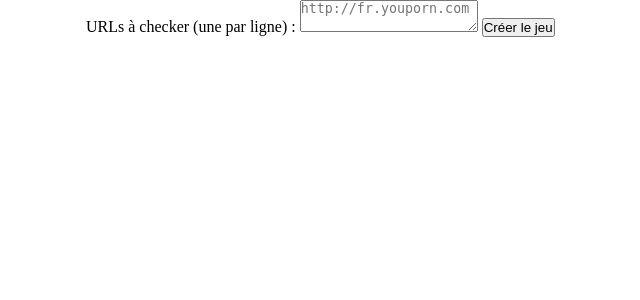
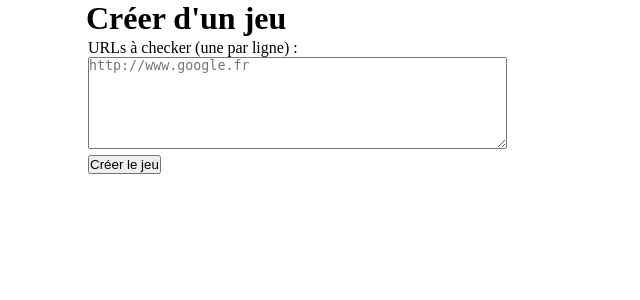
Before and after one commit to paztek/web-history-leaker, a PHP site: template views/new.html.twig in a window 1280 px wide. Shown: the top 300 px of the page, without its empty margins (254-894 px from the left). Run offline with PHP 8.4, Linux system fonts and the light colour scheme; the template is opened without the code that fills it, so the values that code supplies are empty; some libraries are stand-ins or nearby versions.

Commit message:
Slight improvement to new game page layout

```diff
--- a/views/new.html.twig
+++ b/views/new.html.twig
@@ -1,9 +1,16 @@
 {% extends "layout.html.twig" %}
 
 {% block main %}
+    <h1>Créer d'un jeu</h1>
     <form action="/create" method="POST">
-        <label for="urls">URLs à checker (une par ligne) :</label>
-        <textarea name="urls" placeholder="http://fr.youporn.com"></textarea>
-        <input type="submit" value="Créer le jeu" />
+        <table>
+            <tr><td>
+            <label for="urls">URLs à checker (une par ligne) :</label>
+            <textarea rows="6" cols="50" name="urls" placeholder="http://www.google.fr"></textarea>
+            </td></tr>
+            <tr><td>
+            <input type="submit" value="Créer le jeu" />
+            </td></tr>
+        </table>
     </form>
 {% endblock %}
```
